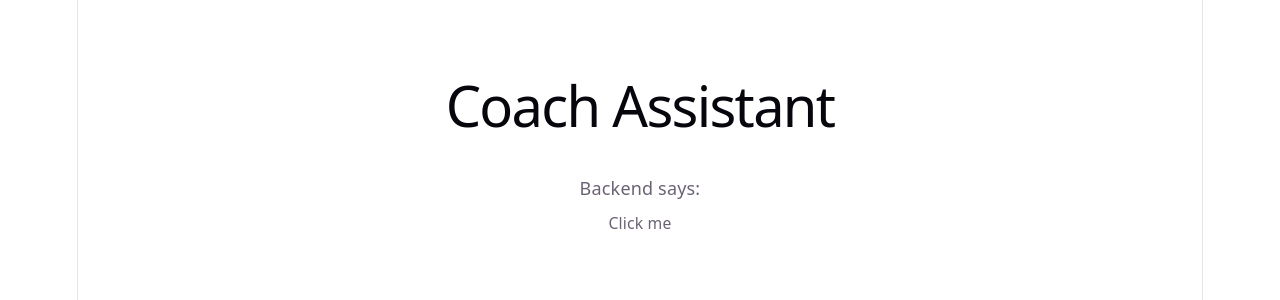
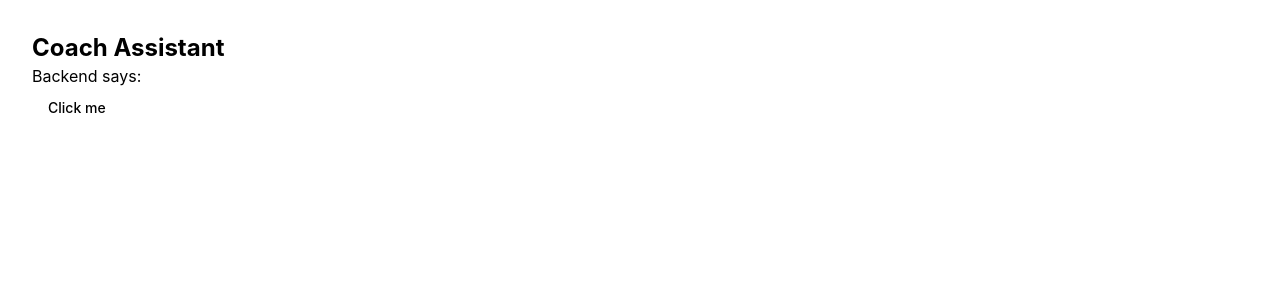
Before and after one commit to Ashking07/coach-ai-assistant, a React (Vite) app in the folder frontend/: page / in a window 1280 px wide. Shown: the top 300 px of the page. Built offline with nearby package versions, Linux system fonts and the light colour scheme; no server answers.

Commit message:
feat(frontend): lucide-react, Google Fonts, tokens, reset index.css

```diff
--- a/frontend/index.html
+++ b/frontend/index.html
@@ -4,7 +4,13 @@
     <meta charset="UTF-8" />
     <link rel="icon" type="image/svg+xml" href="/favicon.svg" />
     <meta name="viewport" content="width=device-width, initial-scale=1.0" />
-    <title>frontend</title>
+    <title>Coach Assistant</title>
+    <link rel="preconnect" href="https://fonts.googleapis.com" />
+    <link rel="preconnect" href="https://fonts.gstatic.com" crossorigin />
+    <link
+      href="https://fonts.googleapis.com/css2?family=Fraunces:ital,opsz,wght@0,9..144,400;0,9..144,500;1,9..144,400&family=Geist+Mono:wght@400;500&family=Inter+Tight:wght@400;500;600&display=swap"
+      rel="stylesheet"
+    />
   </head>
   <body>
     <div id="root"></div>
--- a/frontend/package.json
+++ b/frontend/package.json
@@ -15,6 +15,7 @@
     "axios": "^1.15.2",
     "class-variance-authority": "^0.7.1",
     "clsx": "^2.1.1",
+    "lucide-react": "^1.9.0",
     "react": "^19.2.5",
     "react-dom": "^19.2.5",
     "react-router-dom": "^7.14.2",
--- a/frontend/src/index.css
+++ b/frontend/src/index.css
@@ -1,113 +1,16 @@
 @import "tailwindcss";
 
-:root {
-  --text: #6b6375;
-  --text-h: #08060d;
-  --bg: #fff;
-  --border: #e5e4e7;
-  --code-bg: #f4f3ec;
-  --accent: #aa3bff;
-  --accent-bg: rgba(170, 59, 255, 0.1);
-  --accent-border: rgba(170, 59, 255, 0.5);
-  --social-bg: rgba(244, 243, 236, 0.5);
-  --shadow:
-    rgba(0, 0, 0, 0.1) 0 10px 15px -3px, rgba(0, 0, 0, 0.05) 0 4px 6px -2px;
-
-  --sans: system-ui, 'Segoe UI', Roboto, sans-serif;
-  --heading: system-ui, 'Segoe UI', Roboto, sans-serif;
-  --mono: ui-monospace, Consolas, monospace;
-
-  font: 18px/145% var(--sans);
-  letter-spacing: 0.18px;
-  color-scheme: light dark;
-  color: var(--text);
-  background: var(--bg);
-  font-synthesis: none;
-  text-rendering: optimizeLegibility;
-  -webkit-font-smoothing: antialiased;
-  -moz-osx-font-smoothing: grayscale;
-
-  @media (max-width: 1024px) {
-    font-size: 16px;
-  }
-}
-
-@media (prefers-color-scheme: dark) {
-  :root {
-    --text: #9ca3af;
-    --text-h: #f3f4f6;
-    --bg: #16171d;
-    --border: #2e303a;
-    --code-bg: #1f2028;
-    --accent: #c084fc;
-    --accent-bg: rgba(192, 132, 252, 0.15);
-    --accent-border: rgba(192, 132, 252, 0.5);
-    --social-bg: rgba(47, 48, 58, 0.5);
-    --shadow:
-      rgba(0, 0, 0, 0.4) 0 10px 15px -3px, rgba(0, 0, 0, 0.25) 0 4px 6px -2px;
-  }
-
-  #social .button-icon {
-    filter: invert(1) brightness(2);
-  }
-}
-
-#root {
-  width: 1126px;
-  max-width: 100%;
-  margin: 0 auto;
-  text-align: center;
-  border-inline: 1px solid var(--border);
-  min-height: 100svh;
-  display: flex;
-  flex-direction: column;
+* {
   box-sizing: border-box;
 }
 
 body {
   margin: 0;
+  -webkit-font-smoothing: antialiased;
+  -moz-osx-font-smoothing: grayscale;
 }
 
-h1,
-h2 {
-  font-family: var(--heading);
-  font-weight: 500;
-  color: var(--text-h);
+#root {
+  width: 100%;
+  min-height: 100dvh;
 }
-
-h1 {
-  font-size: 56px;
-  letter-spacing: -1.68px;
-  margin: 32px 0;
-  @media (max-width: 1024px) {
-    font-size: 36px;
-    margin: 20px 0;
-  }
-}
-h2 {
-  font-size: 24px;
-  line-height: 118%;
-  letter-spacing: -0.24px;
-  margin: 0 0 8px;
-  @media (max-width: 1024px) {
-    font-size: 20px;
-  }
-}
-p {
-  margin: 0;
-}
-
-code,
-.counter {
-  font-family: var(--mono);
-  display: inline-flex;
-  border-radius: 4px;
-  color: var(--text-h);
-}
-
-code {
-  font-size: 15px;
-  line-height: 135%;
-  padding: 4px 8px;
-  background: var(--code-bg);
-}
--- /dev/null
+++ b/frontend/src/tokens.ts
@@ -0,0 +1,28 @@
+export const T = {
+  moss: '#7A8B6E',
+  sunrise: '#C47B3E',
+  amber: '#D4A840',
+  terracotta: '#B85C3A',
+} as const;
+
+export const darkVars = {
+  '--bg': '#0E0F0C',
+  '--panel': 'rgba(23, 24, 20, 0.5)',
+  '--panel-solid': 'rgba(14, 15, 12, 0.92)',
+  '--surface-sub': 'rgba(247, 243, 236, 0.04)',
+  '--text': '#F7F3EC',
+  '--muted': '#A8A49B',
+  '--hairline': '#2A2B27',
+} as const;
+
+export const lightVars = {
+  '--bg': '#F7F3EC',
+  '--panel': '#FFFFFF',
+  '--panel-solid': 'rgba(247, 243, 236, 0.94)',
+  '--surface-sub': '#F1EBDF',
+  '--text': '#0E0F0C',
+  '--muted': '#6B6860',
+  '--hairline': '#E6E1D7',
+} as const;
+
+export type ThemeVars = typeof darkVars;
```
Also changed, not shown: 1 other file (tests, documents, lock files or other folders).
